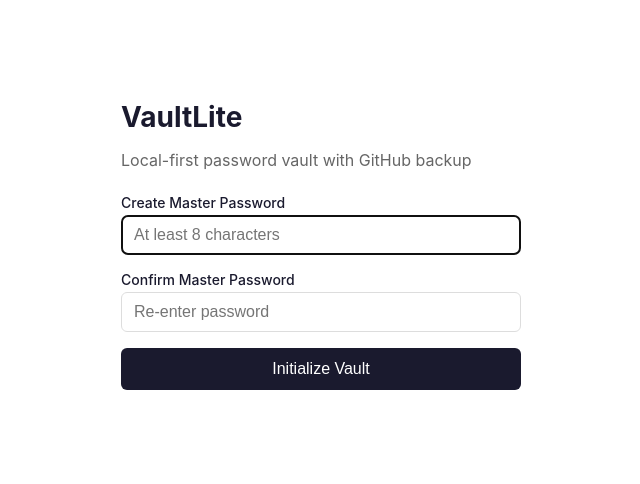
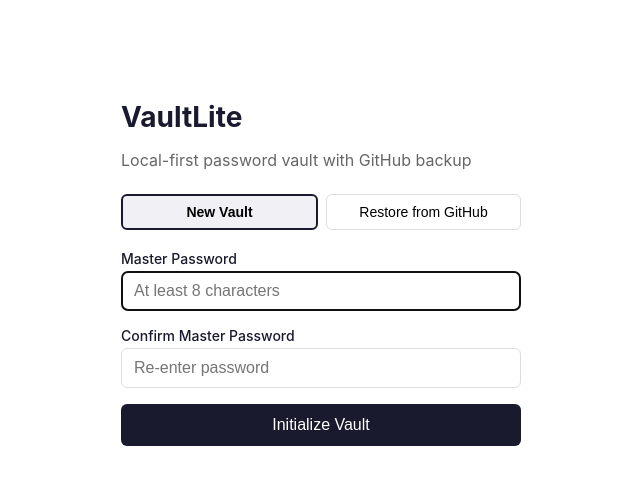
Before and after one commit to huziwoaini221/vaultlite, a React (Vite) app in the folder web/: page / in a window 1280 px wide. Shown: the top 484 px of the page, without its empty margins (319-959 px from the left). Built offline with nearby package versions, Linux system fonts and the light colour scheme.

Commit message:
Welcome page: add Restore from GitHub mode

```diff
--- a/web/src/pages/Welcome.tsx
+++ b/web/src/pages/Welcome.tsx
@@ -1,33 +1,31 @@
 import { useState } from 'react'
 import { encryptVault } from '../features/crypto'
 import { setSetting } from '../storage/indexeddb'
+import { restoreFromGitHub } from '../features/backup'
 
 interface Props {
   onInit: () => void
 }
 
 export default function Welcome({ onInit }: Props) {
+  const [mode, setMode] = useState<'new' | 'restore'>('new')
   const [password, setPassword] = useState('')
   const [confirm, setConfirm] = useState('')
+  const [githubUser, setGithubUser] = useState('')
   const [error, setError] = useState('')
   const [loading, setLoading] = useState(false)
 
-  async function handleSubmit(e: React.FormEvent) {
+  async function handleNew(e: React.FormEvent) {
     e.preventDefault()
     setError('')
-    if (password.length < 8) {
-      setError('Master password must be at least 8 characters')
-      return
-    }
-    if (password !== confirm) {
-      setError('Passwords do not match')
-      return
-    }
+    if (password.length < 8) { setError('Master password must be at least 8 characters'); return }
+    if (password !== confirm) { setError('Passwords do not match'); return }
     setLoading(true)
     try {
       const emptyVault = JSON.stringify({ entries: [] })
       const encrypted = await encryptVault(emptyVault, password)
       localStorage.setItem('vaultlite_encrypted', encrypted)
+      localStorage.setItem('vaultlite_plain', emptyVault)
       sessionStorage.setItem('vaultlite_master_password', password)
       await setSetting('autoBackup', true)
       await setSetting('lastBackupHash', '')
@@ -39,16 +37,54 @@
     }
   }
 
+  async function handleRestore(e: React.FormEvent) {
+    e.preventDefault()
+    setError('')
+    if (password.length < 8) { setError('Master password must be at least 8 characters'); return }
+    if (!githubUser.trim()) { setError('Enter your GitHub username'); return }
+    setLoading(true)
+    try {
+      const plain = await restoreFromGitHub(githubUser.trim(), password)
+      const data = JSON.parse(plain)
+      if (!data.entries || !Array.isArray(data.entries)) throw new Error('Invalid vault data')
+      const vault = JSON.stringify(data)
+      const encrypted = await encryptVault(vault, password)
+      localStorage.setItem('vaultlite_encrypted', encrypted)
+      localStorage.setItem('vaultlite_plain', vault)
+      sessionStorage.setItem('vaultlite_master_password', password)
+      if (data.githubToken) {
+        await setSetting('githubToken', data.githubToken)
+      }
+      await setSetting('autoBackup', true)
+      await setSetting('lastBackupHash', '')
+      onInit()
+    } catch (err) {
+      setError(`Restore failed: ${(err as Error).message}`)
+    } finally {
+      setLoading(false)
+    }
+  }
+
   return (
     <div style={{ maxWidth: 400, margin: '100px auto', padding: '0 20px' }}>
       <h1 style={{ fontSize: 28, marginBottom: 8 }}>VaultLite</h1>
       <p style={{ color: '#666', marginBottom: 24 }}>
         Local-first password vault with GitHub backup
       </p>
-      <form onSubmit={handleSubmit}>
+
+      <div style={{ display: 'flex', gap: 8, marginBottom: 20 }}>
+        <button onClick={() => setMode('new')} style={{ flex: 1, padding: '8px', borderRadius: 6, border: mode === 'new' ? '2px solid #1a1a2e' : '1px solid #ddd', background: mode === 'new' ? '#f0f0f5' : '#fff', cursor: 'pointer', fontSize: 14, fontWeight: mode === 'new' ? 600 : 400 }}>
+          New Vault
+        </button>
+        <button onClick={() => setMode('restore')} style={{ flex: 1, padding: '8px', borderRadius: 6, border: mode === 'restore' ? '2px solid #3182ce' : '1px solid #ddd', background: mode === 'restore' ? '#ebf5ff' : '#fff', cursor: 'pointer', fontSize: 14, fontWeight: mode === 'restore' ? 600 : 400 }}>
+          Restore from GitHub
+        </button>
+      </div>
+
+      <form onSubmit={mode === 'new' ? handleNew : handleRestore}>
         <div style={{ marginBottom: 16 }}>
           <label style={{ display: 'block', marginBottom: 4, fontSize: 14, fontWeight: 500 }}>
-            Create Master Password
+            Master Password
           </label>
           <input
             type="password"
@@ -59,6 +95,8 @@
             autoFocus
           />
         </div>
+
+        {mode === 'new' && (
           <div style={{ marginBottom: 16 }}>
             <label style={{ display: 'block', marginBottom: 4, fontSize: 14, fontWeight: 500 }}>
               Confirm Master Password
@@ -71,13 +109,34 @@
               style={{ width: '100%', padding: '10px 12px', borderRadius: 6, border: '1px solid #ddd', fontSize: 16, boxSizing: 'border-box' }}
             />
           </div>
+        )}
+
+        {mode === 'restore' && (
+          <div style={{ marginBottom: 16 }}>
+            <label style={{ display: 'block', marginBottom: 4, fontSize: 14, fontWeight: 500 }}>
+              GitHub Username
+            </label>
+            <input
+              type="text"
+              value={githubUser}
+              onChange={e => setGithubUser(e.target.value)}
+              placeholder="e.g. huziwoaini221"
+              style={{ width: '100%', padding: '10px 12px', borderRadius: 6, border: '1px solid #ddd', fontSize: 16, boxSizing: 'border-box' }}
+            />
+            <p style={{ fontSize: 12, color: '#888', marginTop: 4 }}>
+              Your vaultlite-backup repo must be public. Token will be restored automatically.
+            </p>
+          </div>
+        )}
+
         {error && <p style={{ color: '#e53e3e', fontSize: 14, marginBottom: 12 }}>{error}</p>}
+
         <button
           type="submit"
           disabled={loading}
-          style={{ width: '100%', padding: '12px', borderRadius: 6, border: 'none', background: '#1a1a2e', color: '#fff', fontSize: 16, cursor: 'pointer', opacity: loading ? 0.6 : 1 }}
+          style={{ width: '100%', padding: '12px', borderRadius: 6, border: 'none', background: mode === 'restore' ? '#3182ce' : '#1a1a2e', color: '#fff', fontSize: 16, cursor: 'pointer', opacity: loading ? 0.6 : 1 }}
         >
-          {loading ? 'Initializing...' : 'Initialize Vault'}
+          {loading ? 'Processing...' : mode === 'new' ? 'Initialize Vault' : 'Restore Vault'}
         </button>
       </form>
     </div>
```
Lines whose indentation alone changed are shown as unchanged.
